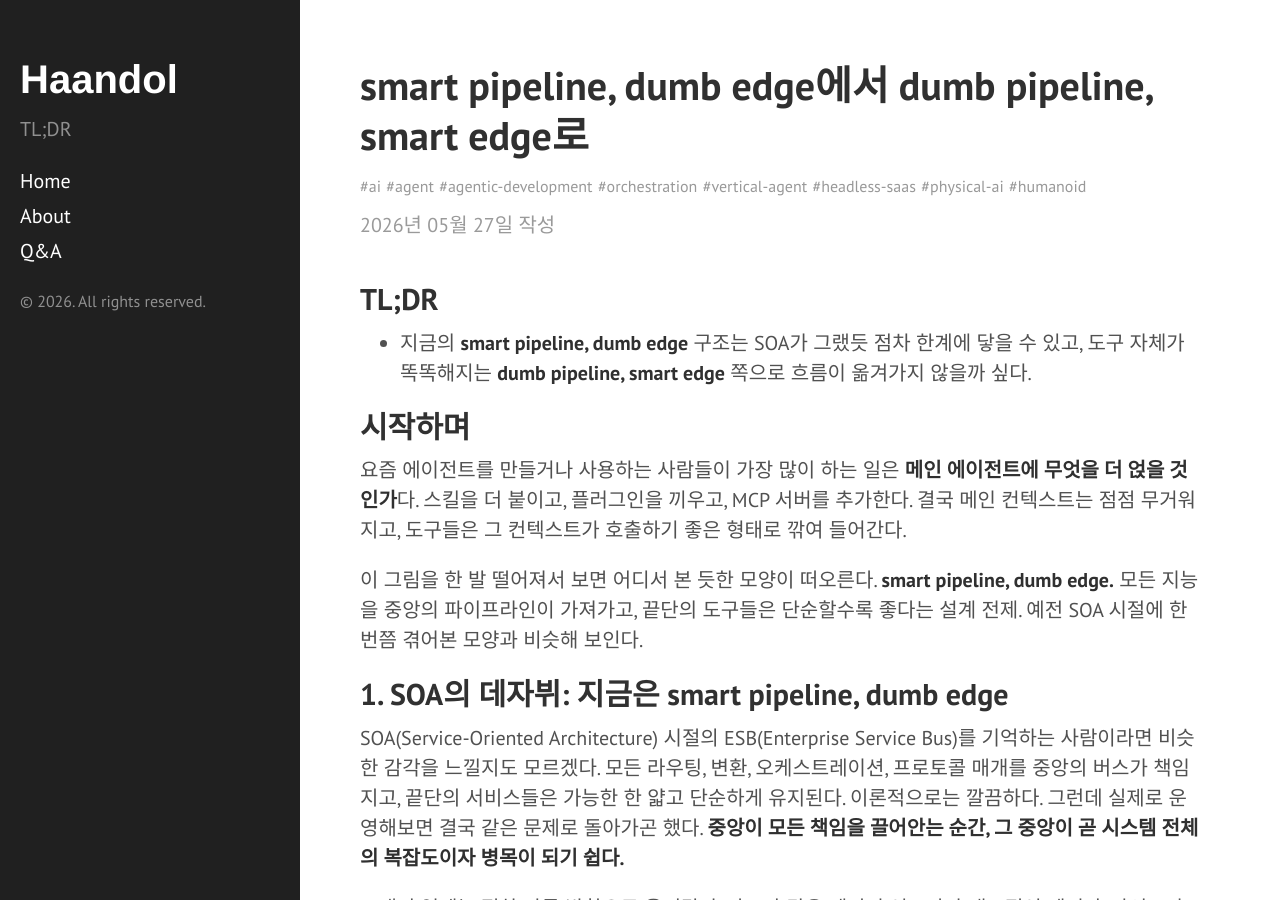
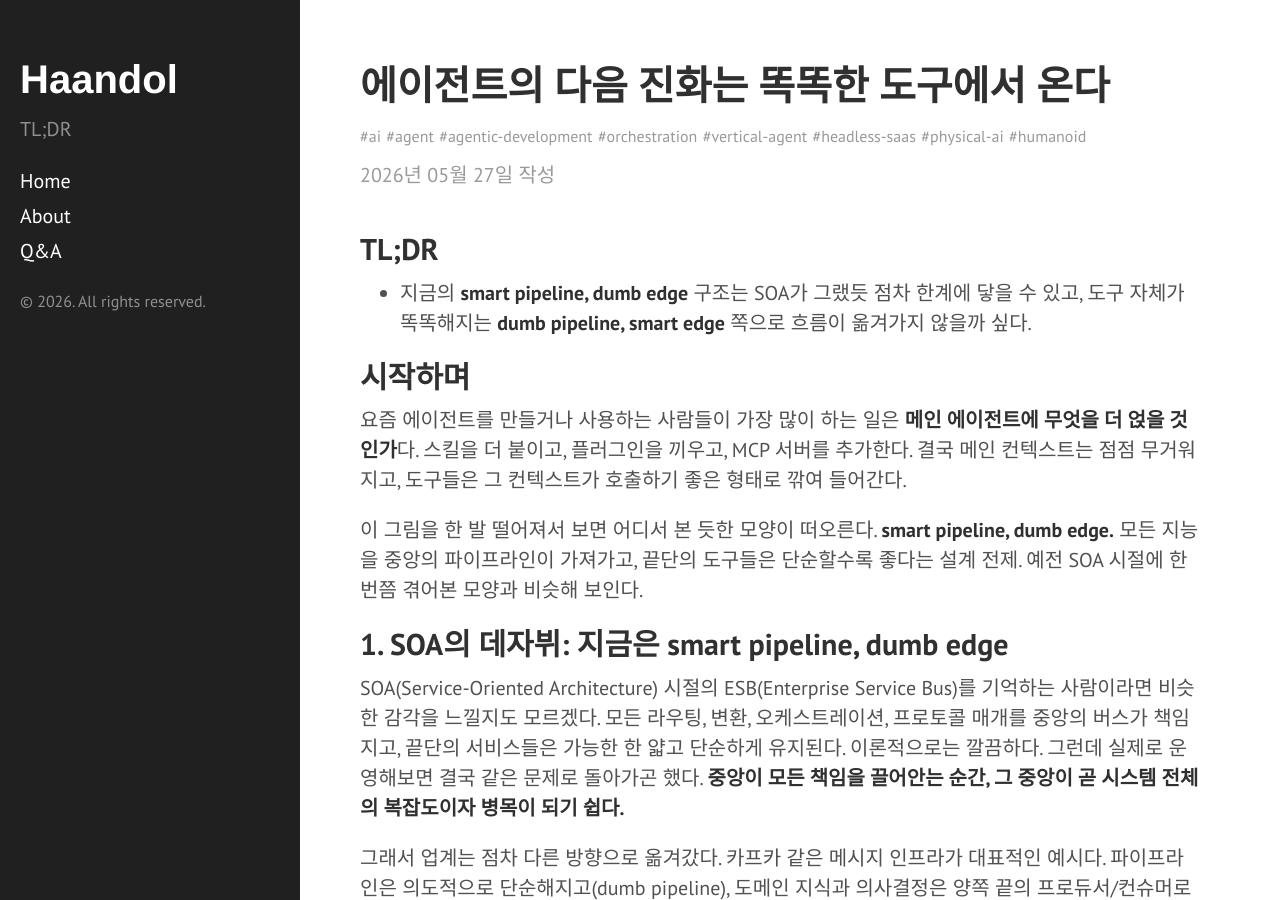
Before and after one commit to haandol/haandol.github.com, a Jekyll site: the page built from _posts/2026-05-27-agent-evolution-smart-edge.md, in a window 1280 px wide and 900 px high. Built offline with Jekyll 4.4.1, drawn with Linux system fonts in a browser that asks for light colours; comment, search, counter and statistics services are not loaded.

Commit message:
rename post title and slug to focus on smart edge as the next evolution of agents
Co-Authored-By: Claude Opus 4.7 (1M context) <noreply@anthropic.com>

```diff
--- a/_posts/2026-05-27-dumb-pipeline-smart-edge-agent.md
+++ b/_posts/2026-05-27-agent-evolution-smart-edge.md
@@ -1,7 +1,7 @@
 ---
 layout: post
-title: "smart pipeline, dumb edge에서 dumb pipeline, smart edge로"
-excerpt: From smart pipeline / dumb edge to dumb pipeline / smart edge — the next architecture of agentic systems and physical AI
+title: "에이전트의 다음 진화는 똑똑한 도구에서 온다"
+excerpt: The next evolution of agents will come from smart edges, not smarter centers
 author: haandol
 email: ldg55d@gmail.com
 tags: ai agent agentic-development orchestration vertical-agent headless-saas physical-ai humanoid
```
